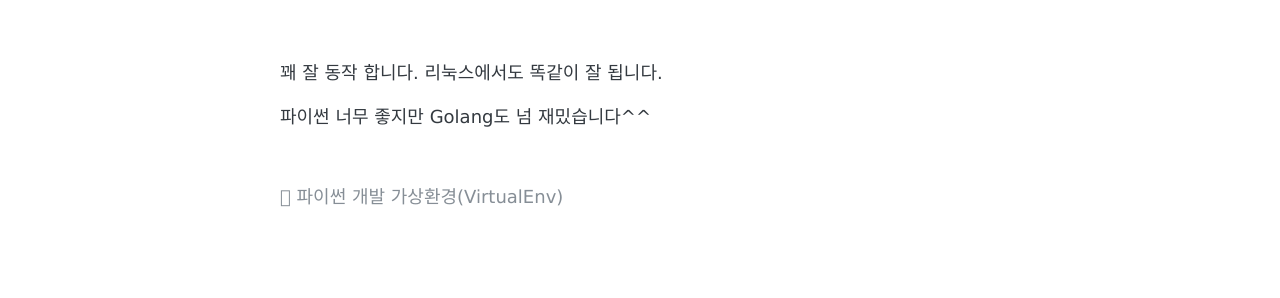
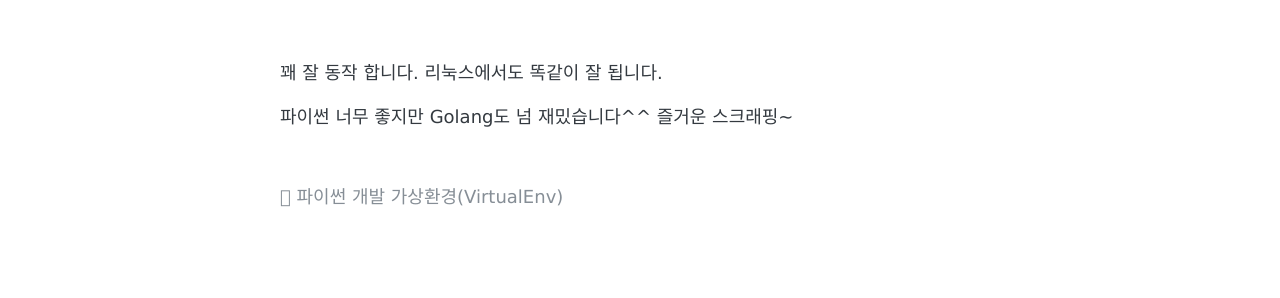
Before and after one commit to anifilm/anifilm.github.io, a Jekyll site: the page built from _posts/2020-07-02-golang-selenium.md, in a window 1280 px wide and 900 px high, scrolled down 1847 px. Shown: the part 449-747 px from the top of the window. Built offline with Jekyll 4.4.1, drawn with Linux system fonts in a browser that asks for light colours.

Commit message:
Update 2020-07-02-golang-selenium.md

```diff
--- a/_posts/2020-07-02-golang-selenium.md
+++ b/_posts/2020-07-02-golang-selenium.md
@@ -96,4 +96,4 @@ func main() {
 
 꽤 잘 동작 합니다. 리눅스에서도 똑같이 잘 됩니다.
 
-파이썬 너무 좋지만 Golang도 넘 재밌습니다^^
+파이썬 너무 좋지만 Golang도 넘 재밌습니다^^ 즐거운 스크래핑~
```
